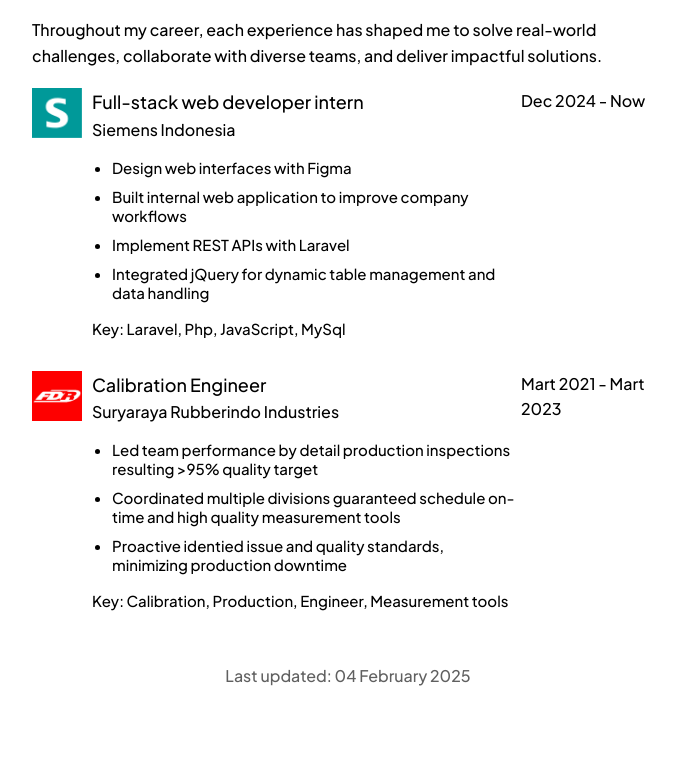
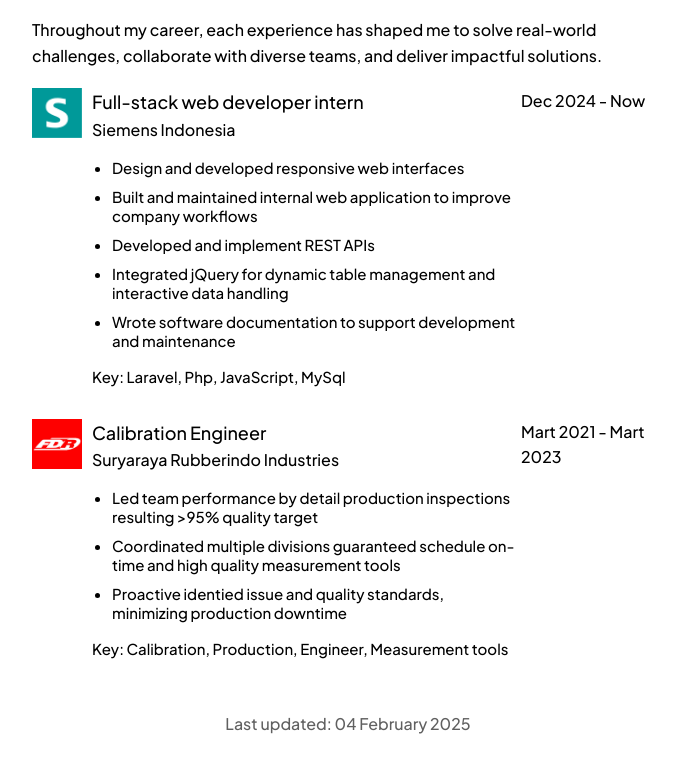
Before and after one commit to egrizq/web-v8, a plain HTML site: page pages/work.html in a window 1280 px wide. Shown: the part 87-852 px from the top of the page, without its empty margins (292-986 px from the left). Before the commit the page ends 804 px from the top, so only its background shows below. Drawn offline with Linux system fonts and the light colour scheme.

Commit message:
feat: improve job desc

```diff
--- a/pages/work.html
+++ b/pages/work.html
@@ -40,14 +40,19 @@
               <span class="work-title">Full-stack web developer intern</span>
               <span>Siemens Indonesia</span>
               <ul class="work-point">
-                <li>Design web interfaces with Figma</li>
+                <li>Design and developed responsive web interfaces</li>
                 <li>
-                  Built internal web application to improve company workflows
+                  Built and maintained internal web application to improve
+                  company workflows
                 </li>
-                <li>Implement REST APIs with Laravel</li>
+                <li>Developed and implement REST APIs</li>
                 <li>
-                  Integrated jQuery for dynamic table management and data
-                  handling
+                  Integrated jQuery for dynamic table management and interactive
+                  data handling
+                </li>
+                <li>
+                  Wrote software documentation to support development and
+                  maintenance
                 </li>
               </ul>
               <span class="work-key">Key: Laravel, Php, JavaScript, MySql</span>
```
